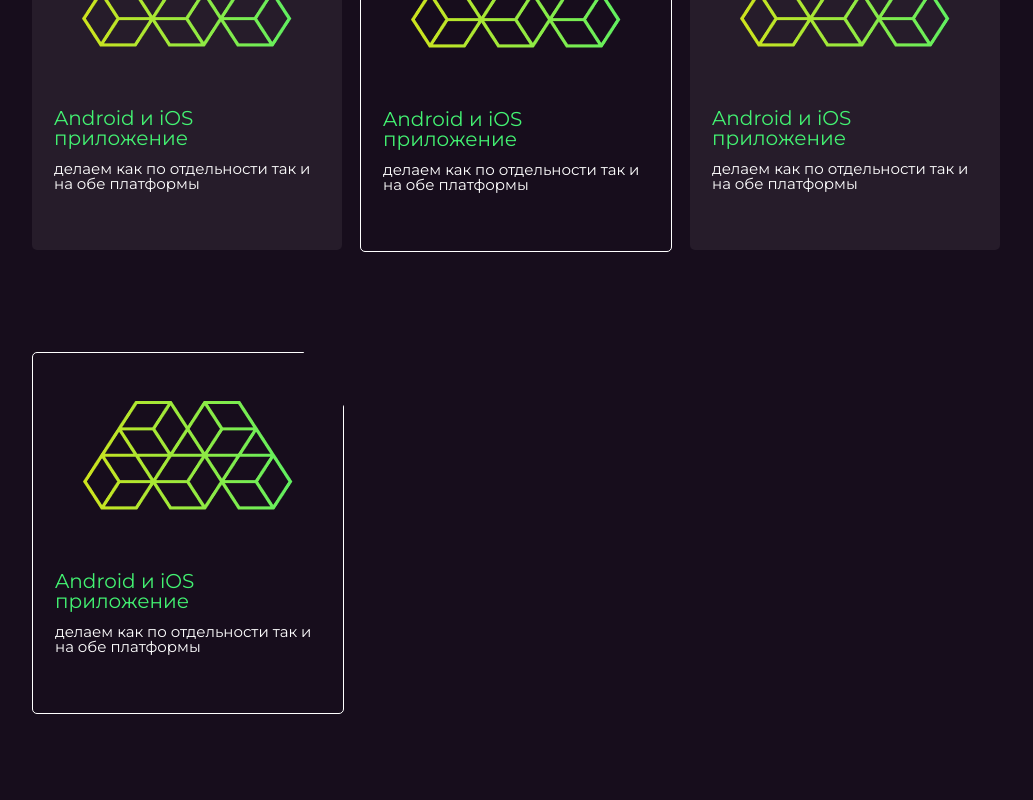
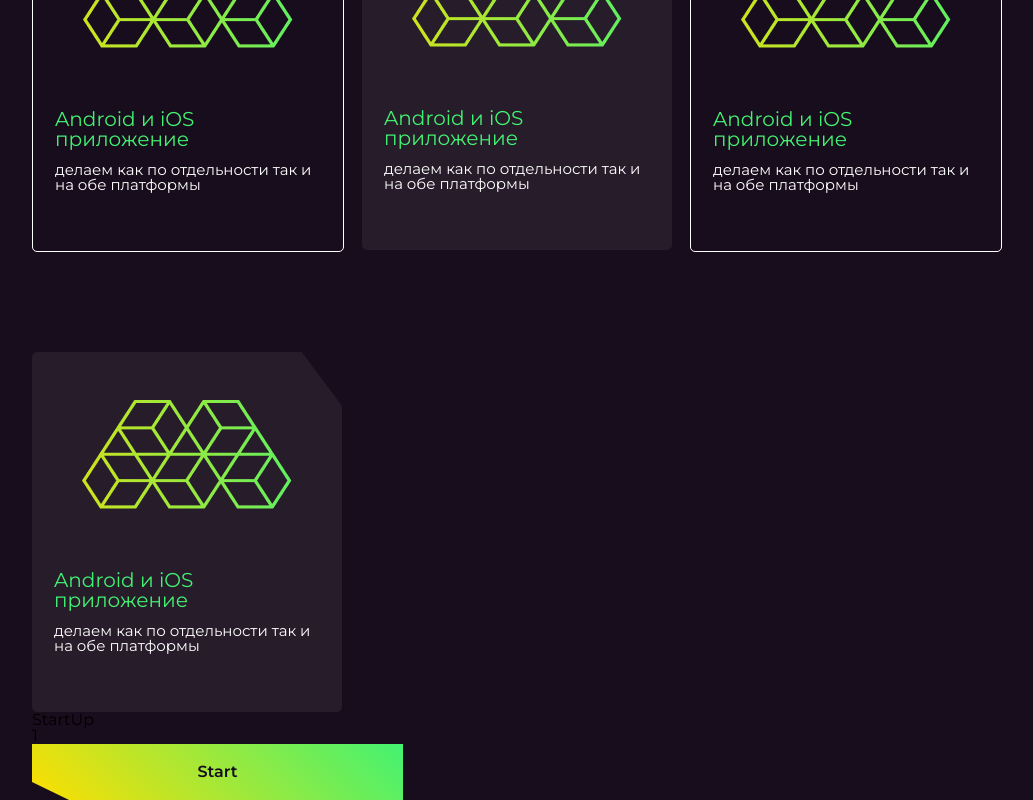
Before and after one commit to KraYFS/first-react-project, a React (Create React App) app: page / in a window 1280 px wide. Shown: the part 2455-3255 px from the top of the page, without its empty margins (108-1141 px from the left). Before the commit the page ends 3169 px from the top, so only its background shows below. Built offline with nearby package versions, Linux system fonts and the light colour scheme.

Commit message:
added new items

```diff
--- a/src/Components/OurCapabilities/OurCapabilities.jsx
+++ b/src/Components/OurCapabilities/OurCapabilities.jsx
@@ -3,6 +3,7 @@
 import classes from './ourCapabilities.module.css'
 import OurCapabilitiesItem from './OurCapabilitiesItem';
 import img from './img.png'
+import OurCapabilitiesOrderItem from './OurCapabilitiesOrderItem';
 
 const OurCapabilities = () => {
     return (
@@ -10,10 +11,15 @@
             <div className="container">
                 <div className={classes.OurCapabilitiesBlock_inner}>
                     <TitleBlock progress='57px' numberPage='2' title='Наши возомжности' />
-                    <OurCapabilitiesItem imageSrc={img} title='Android и iOS приложение' subTitle='делаем как по отдельности так и на обе платформы' />
-                    <OurCapabilitiesItem imageSrc={img} title='Android и iOS приложение' subTitle='делаем как по отдельности так и на обе платформы' />
-                    <OurCapabilitiesItem imageSrc={img} title='Android и iOS приложение' subTitle='делаем как по отдельности так и на обе платформы' />
-                    <OurCapabilitiesItem imageSrc={img} title='Android и iOS приложение' subTitle='делаем как по отдельности так и на обе платформы' />
+                    <div className={classes.OurCapabilitiesItems}>
+                        <OurCapabilitiesItem imageSrc={img} title='Android и iOS приложение' subTitle='делаем как по отдельности так и на обе платформы' />
+                        <OurCapabilitiesItem imageSrc={img} title='Android и iOS приложение' subTitle='делаем как по отдельности так и на обе платформы' />
+                        <OurCapabilitiesItem imageSrc={img} title='Android и iOS приложение' subTitle='делаем как по отдельности так и на обе платформы' />
+                        <OurCapabilitiesItem imageSrc={img} title='Android и iOS приложение' subTitle='делаем как по отдельности так и на обе платформы' />
+                    </div>
+                    <div className="OurCapabilittiesOrderItems">
+                        <OurCapabilitiesOrderItem />
+                    </div>
                 </div>
             </div>
         </div>
--- a/src/Components/OurCapabilities/OurCapabilitiesItem.jsx
+++ b/src/Components/OurCapabilities/OurCapabilitiesItem.jsx
@@ -5,9 +5,9 @@
     return (
         <div className={classes.OurCapabilitiesItem}>
             <div className={classes.OurCapabilitiesItem_inner}>
-            <img src={props.imageSrc} alt="" />
-            <div className={classes.itemTitle}>{props.title}</div>
-            <div className={classes.itemSubTitle}>{props.subTitle}</div>
+                <img src={props.imageSrc} alt="" />
+                <div className={classes.itemTitle}>{props.title}</div>
+                <div className={classes.itemSubTitle}>{props.subTitle}</div>
             </div>
         </div>
     );
--- /dev/null
+++ b/src/Components/OurCapabilities/OurCapabilitiesOrderItem.jsx
@@ -0,0 +1,16 @@
+import React from 'react';
+import MainButton from '../UI/buttons/mainButton/MainButton'
+import classes from './OurCapabilitiesOrderItem.module.css'
+
+const OurCapabilitiesOrderItem = (props) => {
+    return (
+        <div>
+            {/* <img src="" alt="" /> */}
+            <div className="OurCapabilitiesOrderItem_title">StartUp</div>
+            <div className="OurCapabilitiesOrderItem_number">1</div>
+            <MainButton width='371px' height='56px' text='Start'/>
+        </div>
+    );
+}
+
+export default OurCapabilitiesOrderItem;
--- a/src/Components/OurCapabilities/ourCapabilities.module.css
+++ b/src/Components/OurCapabilities/ourCapabilities.module.css
@@ -2,7 +2,7 @@
     margin-top: 100px;
 }
 
-.OurCapabilitiesBlock_inner {
+.OurCapabilitiesItems {
     display: flex;
     flex-wrap: wrap;
     flex-direction: row;
--- a/src/Components/OurTeam/OurTeamItem.jsx
+++ b/src/Components/OurTeam/OurTeamItem.jsx
@@ -4,7 +4,7 @@
 const OurTeamItem = (props) => {
     return (
         <div className={classes.ourTeamItem}>
-            <img className={classes.itemImage} src={props.imageSrc} />
+            <img alt='' className={classes.itemImage} src={props.imageSrc} />
             <div className={classes.itemTitle}>{props.itemTitle}</div>
             <div className={classes.itemSubTitle}>{props.itemSubTitle}</div>
         </div>
```
Also changed, not shown: src/Components/OurCapabilities/OurCapabilitiesOrderItem.module.css (added).
